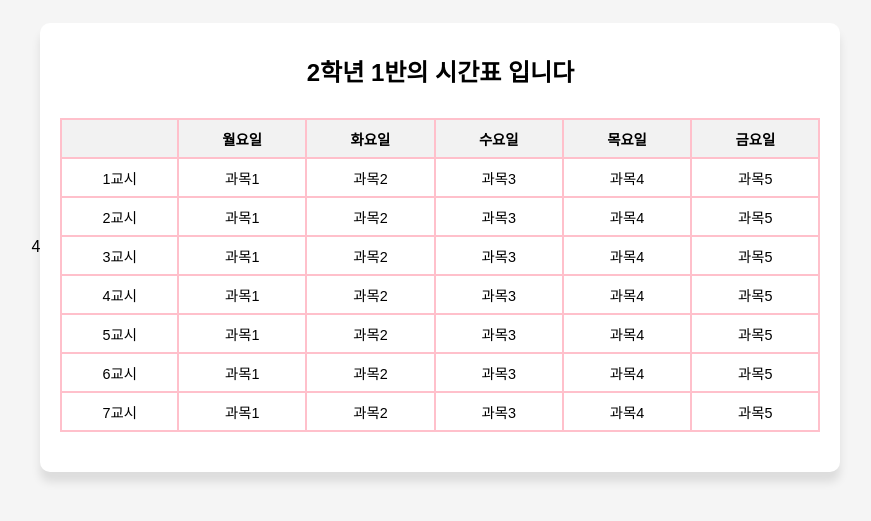
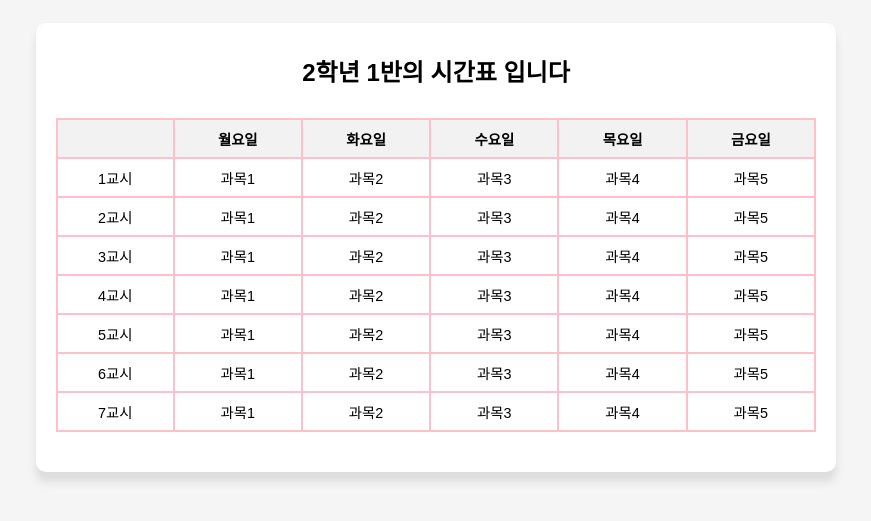
Before and after one commit to peropero1111/2-1_schedule, a plain HTML site: page index.html in a window 1280 px wide. Shown: the part 153-674 px from the top of the page, without its empty margins (204-1075 px from the left). Drawn offline with Linux system fonts and the light colour scheme.

Commit message:
Update index.html

```diff
--- a/index.html
+++ b/index.html
@@ -97,8 +97,6 @@
         {
             alert('오늘의 날짜로 NEIS에 입력된 시간표가 존재하지 않습니다.')
         }
-
-        document.write(day);
         </script>
 </head>
 <body>
```
